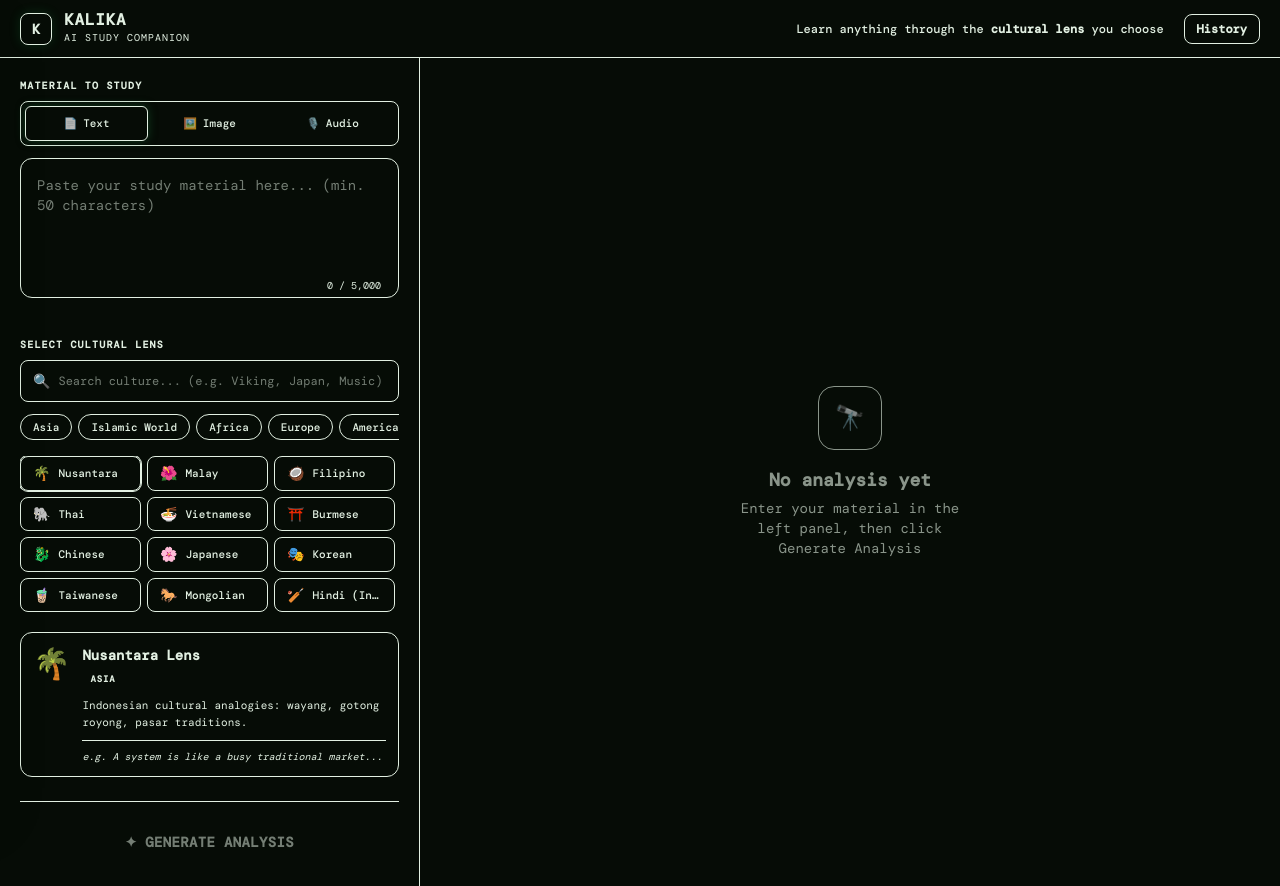
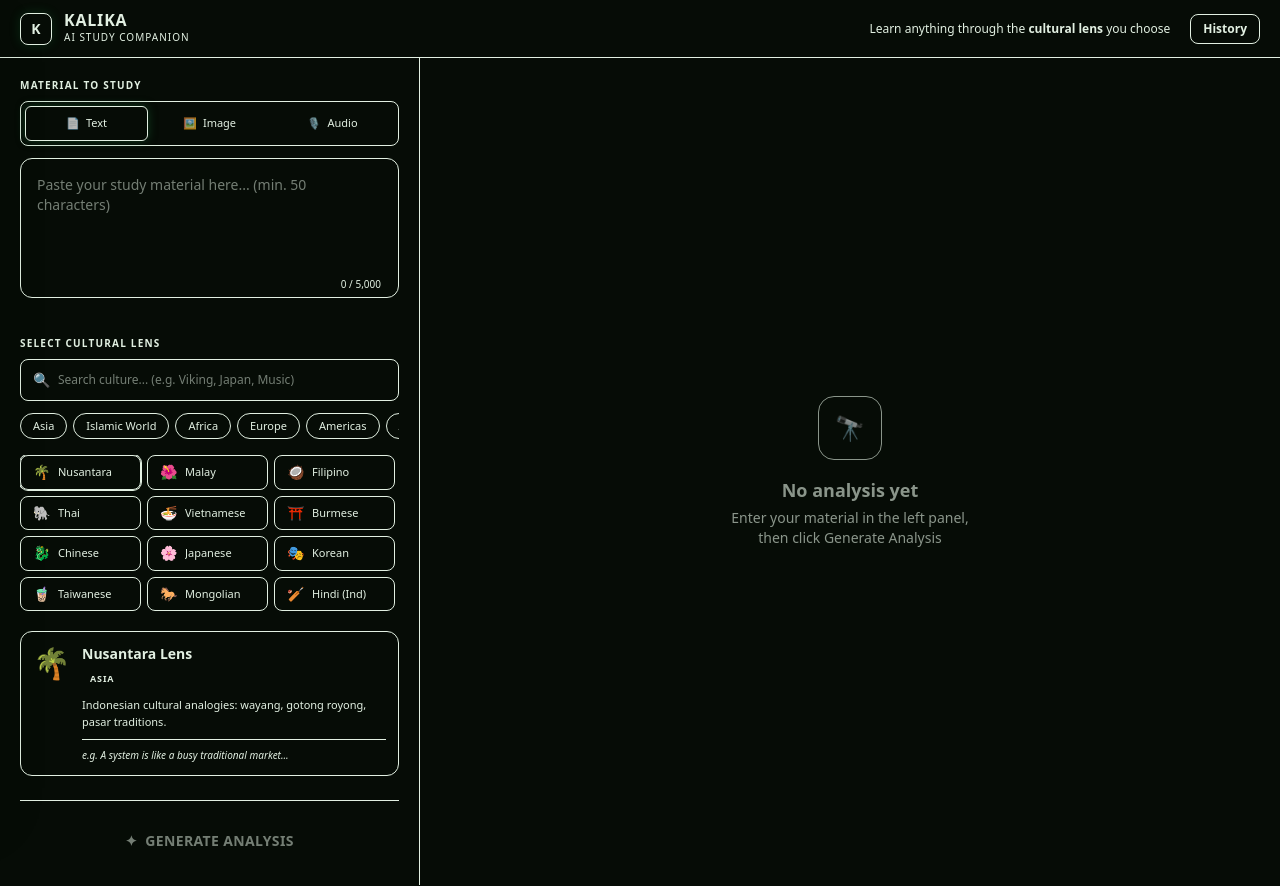
Before and after one commit to galiihajiip/kalika, a Next.js app: page /app in a window 1280 px wide. Built offline with nearby package versions, Linux system fonts and the light colour scheme.

Commit message:
chore: auto-save [2026-03-24 20:39:27]

```diff
--- a/src/app/layout.tsx
+++ b/src/app/layout.tsx
@@ -1,22 +1,6 @@
 import type { Metadata } from 'next'
-import { Sora, DM_Sans, DM_Mono } from 'next/font/google'
 import './globals.css'
 import ToastContainer from '@/components/Toast'
-
-const sora = Sora({
-  subsets: ['latin'],
-  weight: ['300', '400', '600', '700', '800'],
-})
-
-const dmSans = DM_Sans({
-  subsets: ['latin'],
-  weight: ['300', '400', '500'],
-})
-
-const dmMono = DM_Mono({
-  subsets: ['latin'],
-  weight: ['400', '500'],
-})
 
 export const metadata: Metadata = {
   title: 'KALIKA — AI Study Companion',
@@ -30,7 +14,7 @@ export default function RootLayout({
 }) {
   return (
     <html lang="en" className="scroll-smooth">
-      <body className={`${dmSans.className} ${sora.className} ${dmMono.className} bg-kalika-bg text-kalika-text min-h-screen antialiased`}>
+      <body className="bg-kalika-bg text-kalika-text min-h-screen antialiased font-body">
         {children}
         <ToastContainer />
       </body>
```
